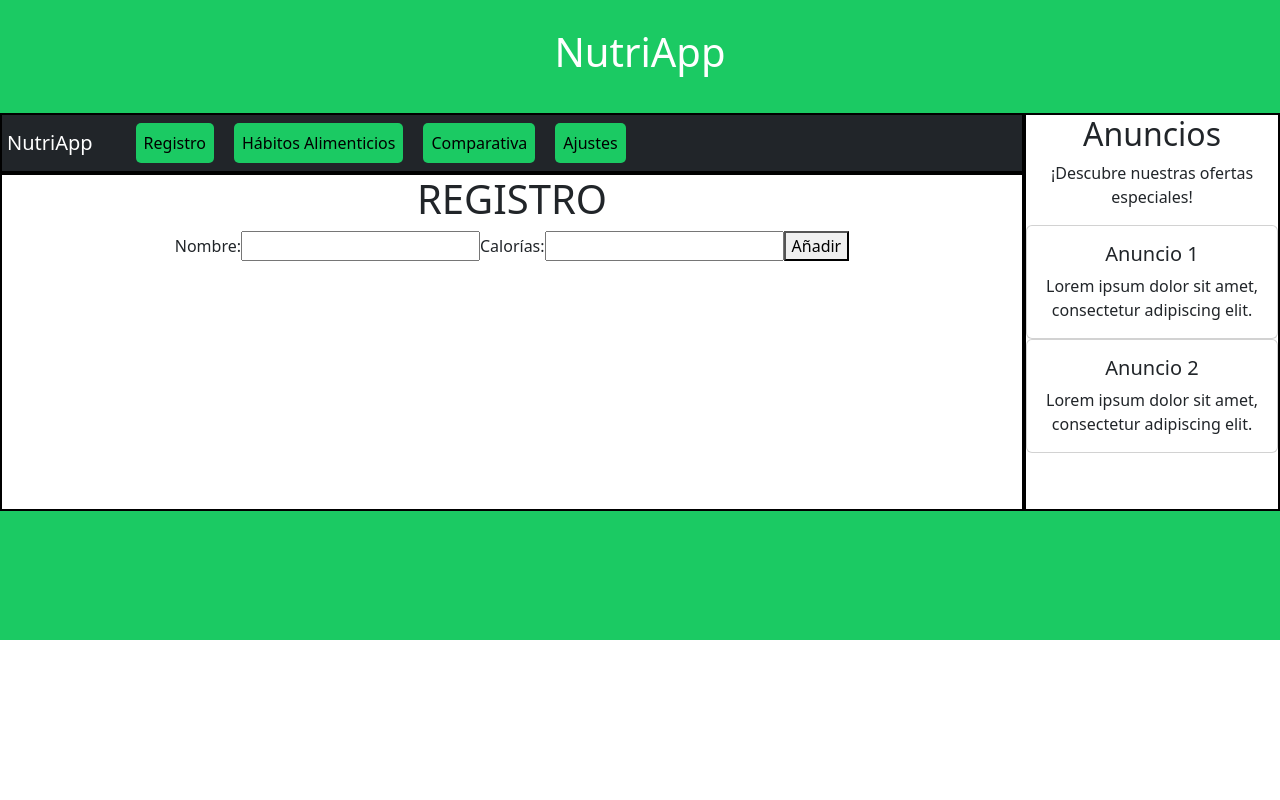
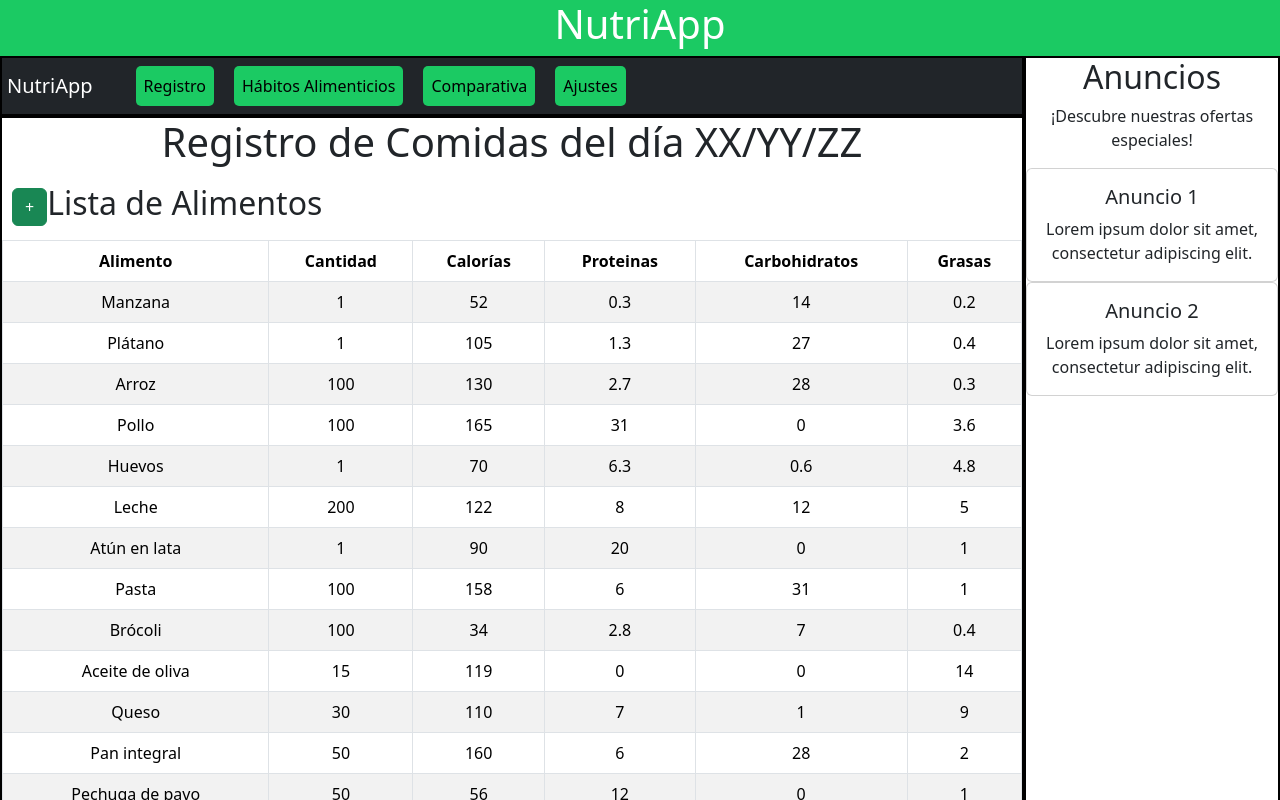
Before and after one commit to rafaelhorcas/NutriApp-17, a React (Create React App) app in the folder nutriapp-react/: page /registro in a window 1280 px wide. Shown: the top 800 px of the page. Built offline with nearby package versions, Linux system fonts and the light colour scheme.

Commit message:
Interfaz RegistroAlimentos y NuevoAlimento React

```diff
--- a/nutriapp-react/src/App.css
+++ b/nutriapp-react/src/App.css
@@ -59,3 +59,8 @@
   padding: 20px;
   grid-area: 4 / 1 / 5 / 3;
 }
+#encabezado-tabla{
+  display: flex;
+  align-items: center;
+  padding: 10px;
+}
--- a/nutriapp-react/src/App.js
+++ b/nutriapp-react/src/App.js
@@ -1,17 +1,32 @@
 import './App.css';
 import 'bootstrap/dist/css/bootstrap.min.css';
-
+import React, { useState } from 'react';
 import Header from './components/Header';
 import Footer from './components/Footer';
 import Main from './components/mains/Main';
 import Sidebar from './components/Sidebar';
 import Title from './components/Title';
-
+import { mockdata } from './constants/alimentos.js';
 import { Row, Col, Container } from 'react-bootstrap';
 import { Route, Routes } from 'react-router-dom';
 import RegistroAlimento from './components/mains/RegistroAlimento';
+import NuevoAlimento from './components/mains/NuevoAlimento';
+import { useEffect } from 'react';
+
+
 
 export default function App() {
+
+  const [alimentos, setAlimentos] = useState([]);
+
+  useEffect(() => {
+      setAlimentos(mockdata.alimentos);
+    }, []);
+
+  const agregarAlimento = (nuevoAlimento) => {
+    setAlimentos([...alimentos, nuevoAlimento]);
+  };
+
   return (
     <Container fluid>
       <Title/>
@@ -19,7 +34,8 @@ export default function App() {
       <Sidebar/>
       <Routes>
         <Route path="/" element={<Main/>} />
-        <Route path="/registro" element={<RegistroAlimento/>} />
+        <Route path="/registro" element={<RegistroAlimento alimentos={alimentos}/>} />
+        <Route path="/nuevoalimento" element={<NuevoAlimento agregarAlimento={agregarAlimento}/>} />
       </Routes>
       <Footer/>
     </Container>
--- a/nutriapp-react/src/components/Footer.js
+++ b/nutriapp-react/src/components/Footer.js
@@ -6,6 +6,7 @@ export default function Footer () {
   return (
     <footer className="footer">
       <Container className="py-3 text-center">
+        NutriApp
       </Container>
     </footer>
   );
--- a/nutriapp-react/src/components/mains/Main.js
+++ b/nutriapp-react/src/components/mains/Main.js
@@ -3,6 +3,7 @@ import Container from 'react-bootstrap/Container';
 import Row from 'react-bootstrap/Row';
 import Col from 'react-bootstrap/Col';
 import Sidebar from '../Sidebar';
+import 'bootstrap/dist/css/bootstrap.min.css';
 
 
 export default function Main(){
--- /dev/null
+++ b/nutriapp-react/src/components/mains/NuevoAlimento.js
@@ -0,0 +1,83 @@
+import React, { useState } from 'react';
+import { Form, Row, Col, Button } from 'react-bootstrap';
+
+export default function NuevoAlimento(props) {
+  const [nombre, setNombre] = useState('');
+  const [cantidad, setCantidad] = useState('');
+  const [calorias, setCalorias] = useState('');
+  const [proteinas, setProteinas] = useState('');
+  const [carbohidratos, setCarbohidratos] = useState('');
+  const [grasas, setGrasas] = useState('');
+
+  const handleSubmit = (e) => {
+    e.preventDefault();
+    // Validar que se ingresen todos los campos antes de agregar el alimento
+    if (!nombre || !cantidad || !calorias || !proteinas || !carbohidratos || !grasas) {
+      return;
+    }
+    // Crear el objeto de alimento
+    const nuevoAlimento = {
+      nombre: nombre,
+      cantidad: cantidad,
+      calorias: calorias,
+      proteinas: proteinas,
+      carbohidratos: carbohidratos,
+      grasas: grasas
+    };
+    // Agregar el nuevo alimento a la lista de alimentos
+    props.agregarAlimento(nuevoAlimento);
+    // Limpiar los campos del formulario después de agregar el alimento
+    setNombre('');
+    setCantidad('');
+    setCalorias('');
+    setProteinas('');
+    setCarbohidratos('');
+    setGrasas('');
+  };
+
+  return (
+    <div className='main'>
+      <h2>Nuevo Alimento</h2>
+      <Form onSubmit={handleSubmit}>
+        <Form.Group as={Row} className="mb-3" controlId="formNombre">
+          <Form.Label column sm={2}>Nombre</Form.Label>
+          <Col sm={10}>
+            <Form.Control type="text" placeholder="Nombre del alimento" value={nombre} onChange={(e) => setNombre(e.target.value)} />
+          </Col>
+        </Form.Group>
+        <Form.Group as={Row} className="mb-3" controlId="formCantidad">
+          <Form.Label column sm={2}>Cantidad</Form.Label>
+          <Col sm={10}>
+            <Form.Control type="text" placeholder="Cantidad de alimento" value={cantidad} onChange={(e) => setCantidad(e.target.value)} />
+          </Col>
+        </Form.Group>
+        <Form.Group as={Row} className="mb-3" controlId="formCal">
+          <Form.Label column sm={2}>Calorías</Form.Label>
+          <Col sm={10}>
+            <Form.Control type="text" placeholder="Número de calorías" value={calorias} onChange={(e) => setCalorias(e.target.value)} />
+          </Col>
+        </Form.Group>
+        <Form.Group as={Row} className="mb-3" controlId="formProt">
+          <Form.Label column sm={2}>Proteinas</Form.Label>
+          <Col sm={10}>
+            <Form.Control type="text" placeholder="Número de proteínas" value={proteinas} onChange={(e) => setProteinas(e.target.value)} />
+          </Col>
+        </Form.Group>
+        <Form.Group as={Row} className="mb-3" controlId="formCHO">
+          <Form.Label column sm={2}>Carbohidratos</Form.Label>
+          <Col sm={10}>
+            <Form.Control type="text" placeholder="Número de carbohidratos" value={carbohidratos} onChange={(e) => setCarbohidratos(e.target.value)} />
+          </Col>
+        </Form.Group>
+        <Form.Group as={Row} className="mb-3" controlId="formGra">
+          <Form.Label column sm={2}>Grasas</Form.Label>
+          <Col sm={10}>
+            <Form.Control type="text" placeholder="Número de grasas" value={grasas} onChange={(e) => setGrasas(e.target.value)} />
+          </Col>
+        </Form.Group>
+
+        <Button variant="success" type="submit" href="/registro" onClick={()=>props.agregarAlimento(NuevoAlimento)}>Añadir</Button>
+      </Form>
+    </div>
+  );
+}
--- a/nutriapp-react/src/components/mains/RegistroAlimento.js
+++ b/nutriapp-react/src/components/mains/RegistroAlimento.js
@@ -1,38 +1,44 @@
-import React, { useState } from 'react';
+import React, { useState, useEffect} from 'react';
 import '../../App.css'
 
-export default function RegistroAlimento() {
-    const [name, setName] = useState('');
-    const [calories, setCalories] = useState('');
-    const handleSubmit = (e) => {
-        e.preventDefault();
-        if (!name || !calories) return;
-        setName('');
-        setCalories('');
-    };
+import { Table, Button } from 'react-bootstrap';
+import { Link } from 'react-router-dom';
+import 'bootstrap/dist/css/bootstrap.min.css';
+
+export default function RegistroAlimento(props) {
+
     return (
         <div className='main'>
-            <h1>REGISTRO</h1>
-            <form onSubmit={handleSubmit}>
-                <label>
-                    Nombre:
-                    <input
-                        type="text"
-                        value={name}
-                        onChange={(e) => setName(e.target.value)}
-                    />
-                </label>
-                <label>
-                    Calorías:
-                    <input
-                        type="number"
-                        value={calories}
-                        onChange={(e) => setCalories(e.target.value)}
-                    />
-                </label>
-                <button type="submit">Añadir</button>
-            </form>
+        <h1>Registro de Comidas del día XX/YY/ZZ</h1>
+        <div id="encabezado-tabla">
+            <Button variant="success" href="/nuevoalimento">+</Button>
+            <h2>Lista de Alimentos</h2>
         </div>
+        <Table striped bordered hover>
+            <thead>
+                <tr>
+                    <th>Alimento</th>
+                    <th>Cantidad</th>
+                    <th>Calorías</th>
+                    <th>Proteinas</th>
+                    <th>Carbohidratos</th>
+                    <th>Grasas</th>
+                </tr>
+            </thead>
+            <tbody>
+                {props.alimentos.map((alimento, index) => (
+                    <tr key={index}>
+                        <td>{alimento.nombre}</td>
+                        <td>{alimento.cantidad}</td>
+                        <td>{alimento.calorias}</td>
+                        <td>{alimento.proteinas}</td>
+                        <td>{alimento.carbohidratos}</td>
+                        <td>{alimento.grasas}</td>
+                    </tr>
+                ))}
+            </tbody>
+        </Table>
+    </div>
 
     );
 }
--- /dev/null
+++ b/nutriapp-react/src/constants/alimentos.js
@@ -0,0 +1,132 @@
+export const mockdata = {
+  "alimentos": [
+    {
+      "nombre": "Manzana",
+      "cantidad": 1,
+      "calorias": 52,
+      "carbohidratos": 14,
+      "proteinas": 0.3,
+      "grasas": 0.2
+    },
+    {
+      "nombre": "Plátano",
+      "cantidad": 1,
+      "calorias": 105,
+      "carbohidratos": 27,
+      "proteinas": 1.3,
+      "grasas": 0.4
+    },
+    {
+      "nombre": "Arroz",
+      "cantidad": 100,
+      "calorias": 130,
+      "carbohidratos": 28,
+      "proteinas": 2.7,
+      "grasas": 0.3
+    },
+    {
+      "nombre": "Pollo",
+      "cantidad": 100,
+      "calorias": 165,
+      "carbohidratos": 0,
+      "proteinas": 31,
+      "grasas": 3.6
+    },
+    {
+      "nombre": "Huevos",
+      "cantidad": 1,
+      "calorias": 70,
+      "carbohidratos": 0.6,
+      "proteinas": 6.3,
+      "grasas": 4.8
+    },
+    {
+      "nombre": "Leche",
+      "cantidad": 200,
+      "calorias": 122,
+      "carbohidratos": 12,
+      "proteinas": 8,
+      "grasas": 5
+    },
+    {
+      "nombre": "Atún en lata",
+      "cantidad": 1,
+      "calorias": 90,
+      "carbohidratos": 0,
+      "proteinas": 20,
+      "grasas": 1
+    },
+    {
+      "nombre": "Pasta",
+      "cantidad": 100,
+      "calorias": 158,
+      "carbohidratos": 31,
+      "proteinas": 6,
+      "grasas": 1
+    },
+    {
+      "nombre": "Brócoli",
+      "cantidad": 100,
+      "calorias": 34,
+      "carbohidratos": 7,
+      "proteinas": 2.8,
+      "grasas": 0.4
+    },
+    {
+      "nombre": "Aceite de oliva",
+      "cantidad": 15,
+      "calorias": 119,
+      "carbohidratos": 0,
+      "proteinas": 0,
+      "grasas": 14
+    },
+    {
+      "nombre": "Queso",
+      "cantidad": 30,
+      "calorias": 110,
+      "carbohidratos": 1,
+      "proteinas": 7,
+      "grasas": 9
+    },
+    {
+      "nombre": "Pan integral",
+      "cantidad": 50,
+      "calorias": 160,
+      "carbohidratos": 28,
+      "proteinas": 6,
+      "grasas": 2
+    },
+    {
+      "nombre": "Pechuga de pavo",
+      "cantidad": 50,
+      "calorias": 56,
+      "carbohidratos": 0,
+      "proteinas": 12,
+      "grasas": 1
+    },
+    {
+      "nombre": "Yogur natural",
+      "cantidad": 125,
+      "calorias": 61,
+      "carbohidratos": 4,
+      "proteinas": 4,
+      "grasas": 3
+    },
+    {
+      "nombre": "Nuez",
+      "cantidad": 30,
+      "calorias": 196,
+      "carbohidratos": 4,
+      "proteinas": 5,
+      "grasas": 20
+    },
+    {
+      "nombre": "Cereal de desayuno",
+      "cantidad": 40,
+      "calorias": 146,
+      "carbohidratos": 33,
+      "proteinas": 3,
+      "grasas": 1
+    }
+  ]
+}
```
